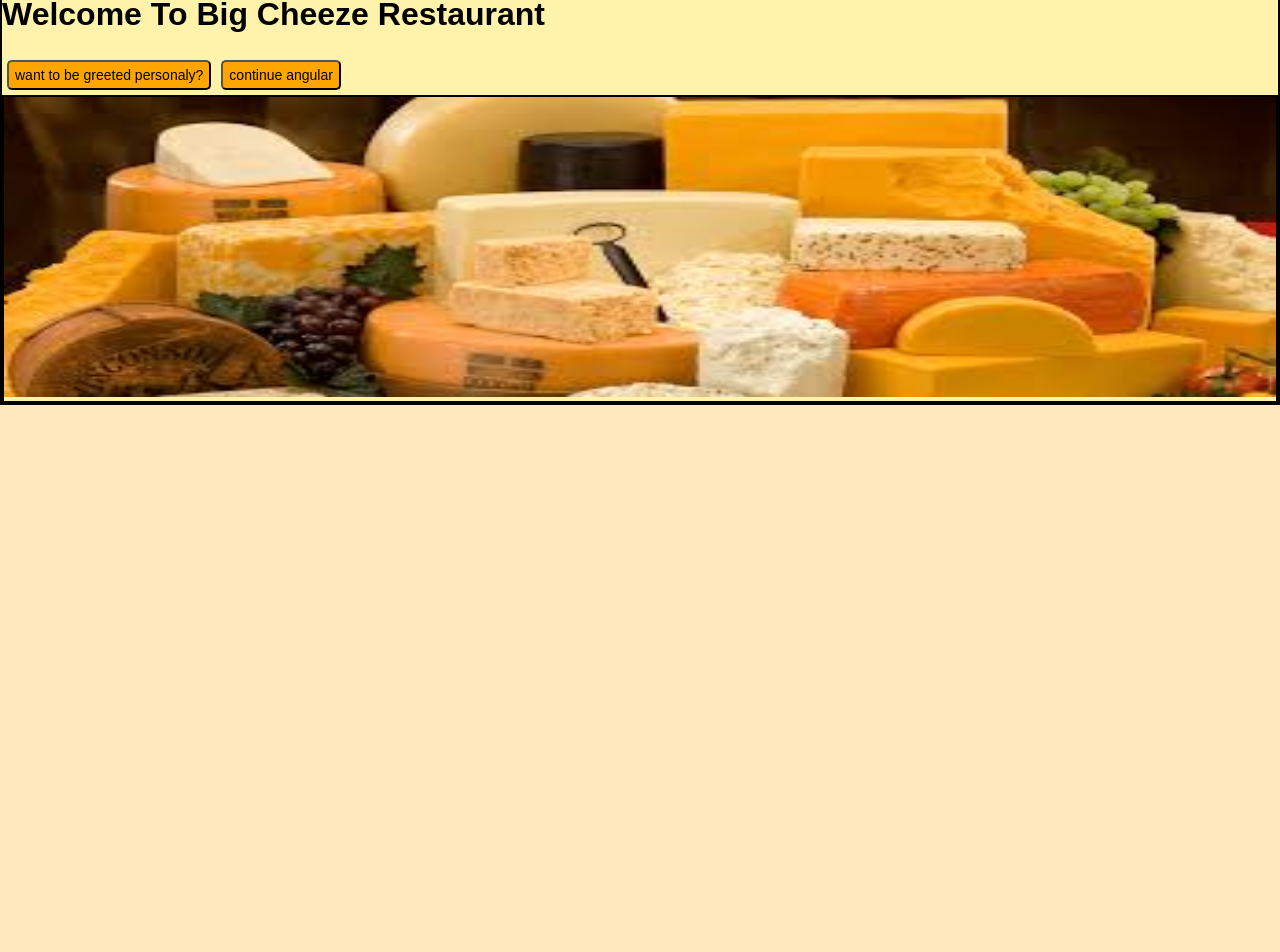
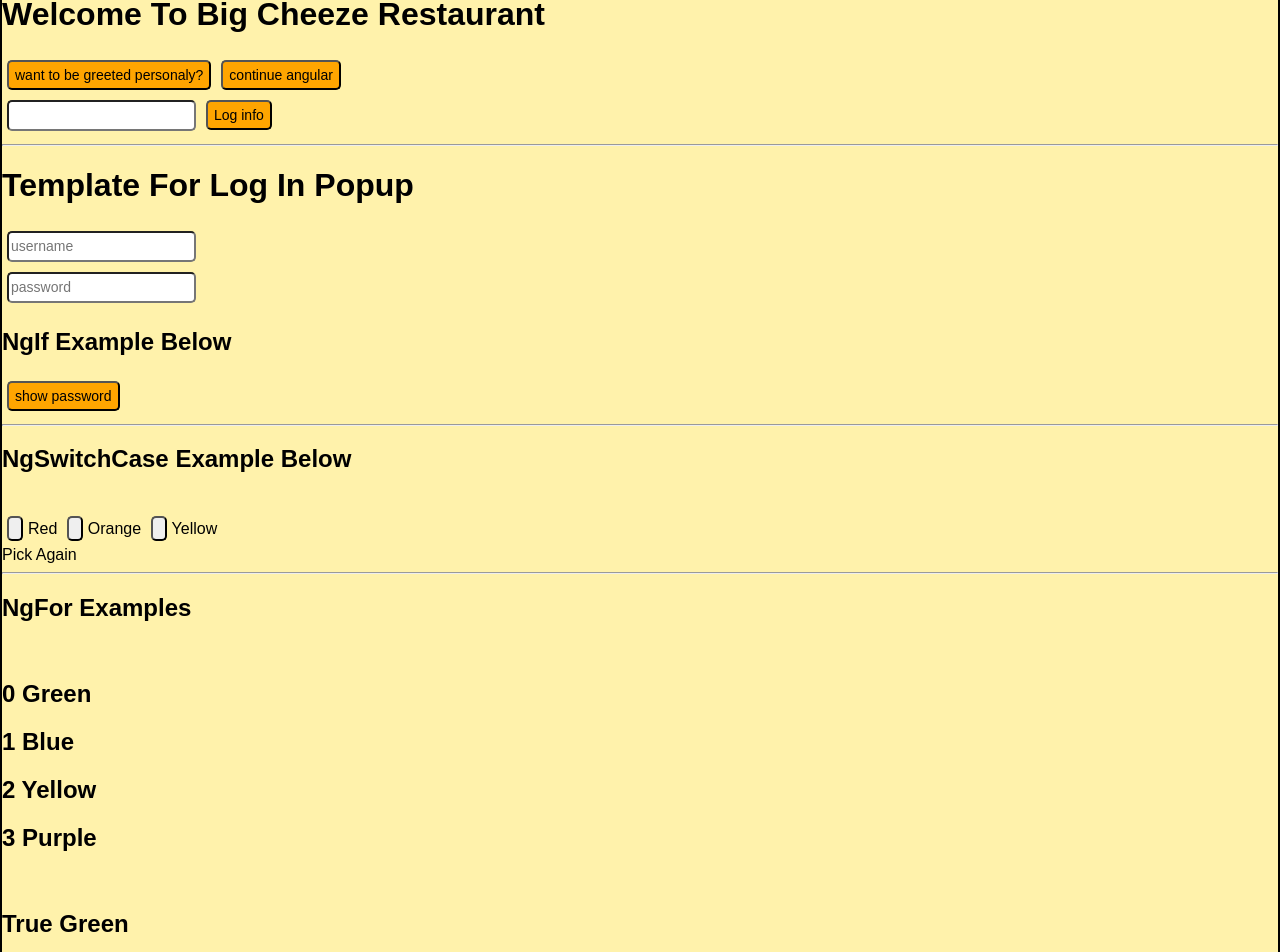
Before and after one commit to cheseraeb/Angular6, an Angular app in the folder big-cheeze/: page / in a window 1280 px wide. Shown: the part 495-1447 px from the top of the page. Before the commit the page ends 900 px from the top, so only its background shows below. Built offline with nearby package versions, Linux system fonts and the light colour scheme.

Commit message:
BigCheeze v0.5

```diff
--- a/big-cheeze/src/app/app.component.html
+++ b/big-cheeze/src/app/app.component.html
@@ -4,6 +4,8 @@
     <img src="/assets/big_cheese_banner_logo.png" alt="Big Cheeze logo">
   </div>
   <app-nav></app-nav>
+  <!-- Component interaction -->
+  <!-- from parent to child (app to home)-->
   <app-home></app-home>
   <footer id="footer_banner">
     <img src="assets/Multicheese.jpg" alt="" srcset="">
--- a/big-cheeze/src/app/home/home.component.css
+++ b/big-cheeze/src/app/home/home.component.css
@@ -5,3 +5,9 @@ button{
   border-radius: 5px;
   margin: 5px;
 }
+input{
+  height: 25px;
+  font-size: 14px;
+  border-radius: 5px;
+  margin: 5px;
+}
--- a/big-cheeze/src/app/home/home.component.html
+++ b/big-cheeze/src/app/home/home.component.html
@@ -1,4 +1,72 @@
 <h1>{{title}}</h1>
 
-<button (click)="greet()">want to be greeted personaly?</button>
-<a href="https://www.youtube.com/watch?v=ZfIc1_oj7uM&list=PLC3y8-rFHvwhBRAgFinJR8KHIrCdTkZcZ&index=9" target="_blank"><button>continue angular</button></a>
+<button (click)="greet($event)">want to be greeted personaly?</button>
+<a href="https://www.youtube.com/watch?v=ZfIc1_oj7uM&list=PLC3y8-rFHvwhBRAgFinJR8KHIrCdTkZcZ&index=9" target="_blank">
+  <button>continue angular</button>
+</a>
+<br>
+<!-- For variable referencing # and variable name like below -->
+<input type="text" #myInput>
+<button (click)="logDetails(myInput.value)">Log info</button>
+<hr>
+<h1>Template for log in popup</h1>
+<!-- Below the ngModel will pass the variable into the class and because of
+interpulation {{}} it will display the datat-->
+<input [(ngModel)]="username" type="text" placeholder="username">{{username}}
+<br>
+<input [(ngModel)]="password" type="password" placeholder="password">
+
+<!-- Structural Directive (basically manipulate the HTML elemnts) -->
+<!-- ng Container -->
+<h2>ngIf example below</h2>
+<ng-container *ngIf="showPassword; then showPswd; else showButton"></ng-container>
+<ng-template #showPswd>
+  <button (click)="showPwd(false)">do not show password</button>
+  <p style="background-color: red">
+    {{password}}
+  </p>
+</ng-template>
+<ng-template #showButton>
+  <button (click)="showPwd(true)">show password</button>
+</ng-template>
+<hr>
+<!-- ng switch -->
+<h2>ngSwitchCase example below</h2>
+<br>
+<input (click)="assignColor('red')" type="button">red
+<input (click)="assignColor('orange')" type="button">orange
+<input (click)="assignColor('yellow')" type="button">yellow
+
+<div [ngSwitch]="color">
+  <div *ngSwitchCase="'red'" style="background-color: red">you picked red</div>
+  <div *ngSwitchCase="'orange'" style="background-color: orange">you picked orange</div>
+  <div *ngSwitchCase="'yellow'" style="background-color: yellow">you picked yellow</div>
+  <div *ngSwitchDefault>Pick Again</div>
+</div>
+<hr>
+<!-- ng For -->
+<h2>ngFor examples</h2>
+<br>
+
+<div *ngFor="let color1 of colors; index as x">
+  <h2>{{x}} {{color1}}</h2>
+</div>
+<br>
+<div *ngFor="let color1 of colors; first as f">
+  <h2>{{f}} {{color1}}</h2>
+</div>
+<br>
+<div *ngFor="let color1 of colors; last as l">
+  <h2>{{l}} {{color1}}</h2>
+</div>
+<br>
+<div *ngFor="let color1 of colors; odd as o">
+  <h2>{{o}} {{color1}}</h2>
+</div>
+<br>
+<div *ngFor="let color1 of colors; even as e">
+  <h2>{{e}} {{color1}}</h2>
+</div>
+<br>
+<!-- Component interaction -->
+<!-- from parent to child -->
--- a/big-cheeze/src/app/home/home.component.ts
+++ b/big-cheeze/src/app/home/home.component.ts
@@ -10,12 +10,18 @@ export class HomeComponent implements OnInit {
   public name: string;
   public surname: string;
   public fullname: string;
+  public username = '' ;
+  public password = '' ;
+  public showPassword: boolean;
+  public color = '';
+  public colors = ['green', 'blue', 'yellow', 'purple'];
 
   constructor() { }
 
   ngOnInit() {
   }
-  greet() {
+  greet(event) {
+    console.log(event);
     this.name = prompt('Name', '');
     this.surname = prompt('Surname', '');
     this.fullname = this.name + ' ' + this.surname;
@@ -23,5 +29,13 @@ export class HomeComponent implements OnInit {
       this.title = 'welcome ' + this.fullname + ' to big cheeze restaurant';
     }
   }
-
+  logDetails(value) {
+    console.log(value);
+  }
+  showPwd(value) {
+    this.showPassword = value;
+  }
+  assignColor(colorvalue) {
+    this.color = colorvalue;
+  }
 }
--- /dev/null
+++ b/big-cheeze/src/app/log-in/log-in.component.css
@@ -0,0 +1,7 @@
+#login{
+  display: block;
+  height: 300px;
+  width: 300px;
+  margin: 0 auto;
+  border: 2px solid black;
+}
--- /dev/null
+++ b/big-cheeze/src/app/log-in/log-in.component.html
@@ -0,0 +1,5 @@
+<div id="login">
+  <input type="text" placeholder="username">
+  <br>
+  <input  type="password" placeholder="password">
+</div>
--- /dev/null
+++ b/big-cheeze/src/app/log-in/log-in.component.ts
@@ -0,0 +1,15 @@
+import { Component, OnInit } from '@angular/core';
+
+@Component({
+  selector: 'app-log-in',
+  templateUrl: './log-in.component.html',
+  styleUrls: ['./log-in.component.css']
+})
+export class LogInComponent implements OnInit {
+
+  constructor() { }
+
+  ngOnInit() {
+  }
+
+}
--- a/big-cheeze/src/app/nav/nav.component.css
+++ b/big-cheeze/src/app/nav/nav.component.css
@@ -17,7 +17,7 @@
 #navigation li{
   display: inline;
 }
-#navigation a{
+#navigation a, button{
   padding: 5px;
   text-decoration: none;
   text-transform: uppercase;
--- a/big-cheeze/src/index.html
+++ b/big-cheeze/src/index.html
@@ -4,10 +4,8 @@
   <meta charset="utf-8">
   <title>BigCheeze</title>
   <base href="/">
-  <link rel="stylesheet" href="styles.css">
   <meta name="viewport" content="width=device-width, initial-scale=1">
   <link rel="icon" type="image/x-icon" href="/assets/cheese-32.png">
-
 </head>
 <body>
   <app-root></app-root>
```
Also changed, not shown: big-cheeze/src/app/app.module.ts (+6 -2 lines).
